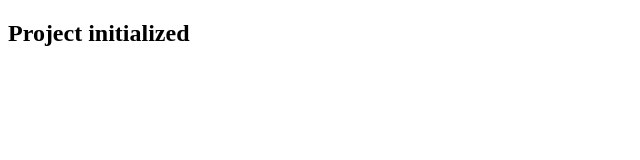
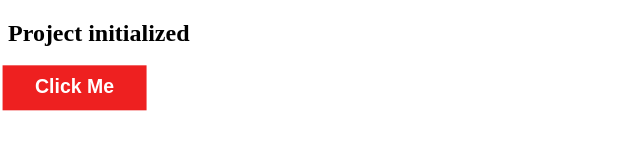
Before and after one commit to Frokesy/TBC, a website: page index.html in a window 1280 px wide. Shown: the whole page, without its empty margins (0-640 px from the left). Drawn offline with Linux system fonts and the light colour scheme.

Commit message:
played around with keyframes and transitions on a button

```diff
--- a/index.html
+++ b/index.html
@@ -5,10 +5,37 @@
     <meta charset="UTF-8">
     <meta name="viewport" content="width=device-width, initial-scale=1.0">
     <title>Document</title>
+    <style>
+        button {
+            background: #ee2020;
+            color: #fff;
+            border: none;
+            padding: 10px 30px;
+            font-size: 18px;
+            font-weight: 600;
+            animation: .8s ease infinite alternate breathe;
+            transition: background 0.4s ease-in-out, border-radius 0.4s ease-in-out;
+        }
+
+        button:hover {
+            background: #19483a;
+            border-radius: 20px;
+        }
+
+        @keyframes breathe {
+            from {
+                transform: scale(1);
+            }
+            to {
+                transform: scale(1.2);
+            }
+        }
+    </style>
 </head>
 
 <body>
     <h2>Project initialized</h2>
+    <button>Click Me</button>
 </body>
 
 </html>
```
